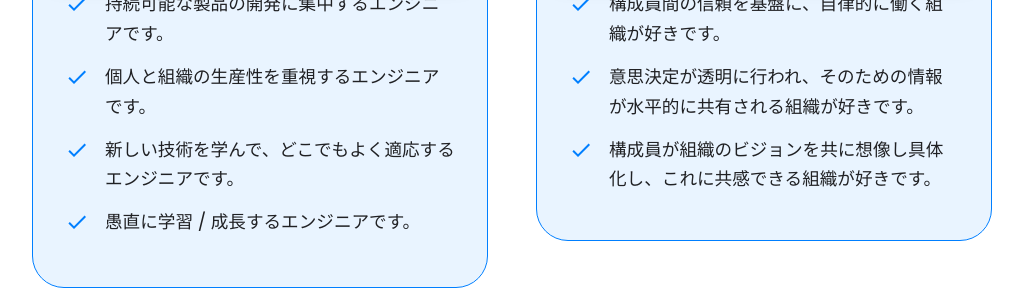
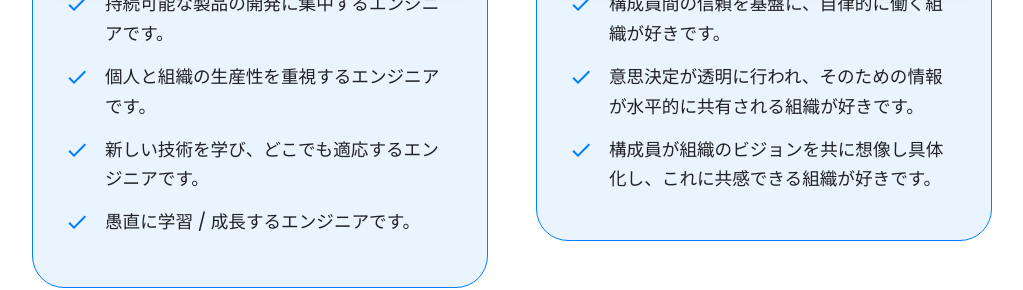
Before and after one commit to hi1004/portfolio, a React (Create React App) app: page / in a window 1280 px wide. Shown: the part 2160-2450 px from the top of the page, without its empty margins (128-1151 px from the left). Built offline with nearby package versions, Linux system fonts and the light colour scheme.

Commit message:
fixed text

```diff
--- a/src/components/about/AboutDetails.jsx
+++ b/src/components/about/AboutDetails.jsx
@@ -17,7 +17,7 @@ const aboutData = [
     list: [
       '持続可能な製品の開発に集中するエンジニアです。',
       '個人と組織の生産性を重視するエンジニアです。',
-      '新しい技術を学んで、どこでもよく適応するエンジニアです。',
+      '新しい技術を学び、どこでも適応するエンジニアです。',
       '愚直に学習 / 成長するエンジニアです。',
     ],
   },
```
